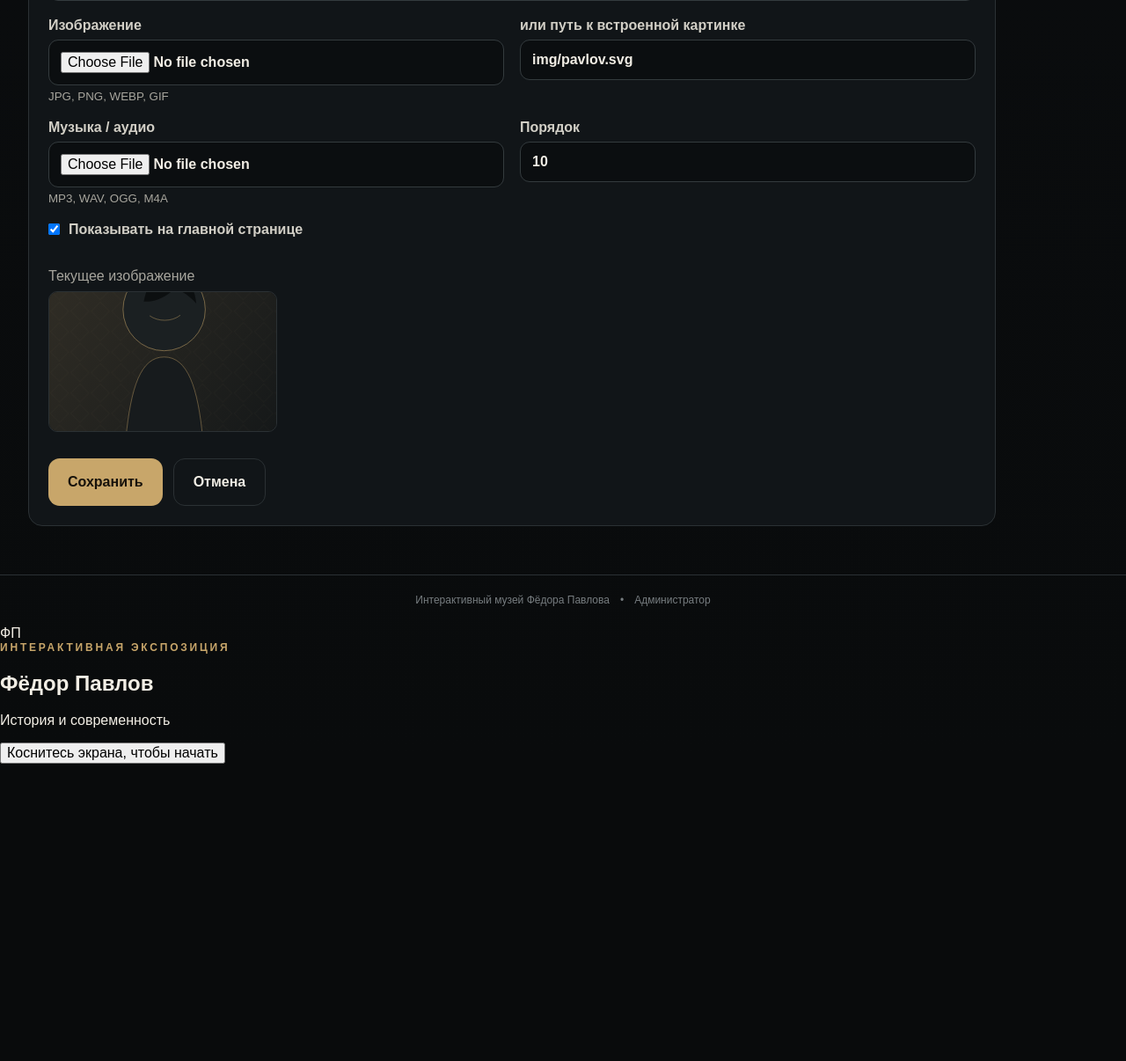
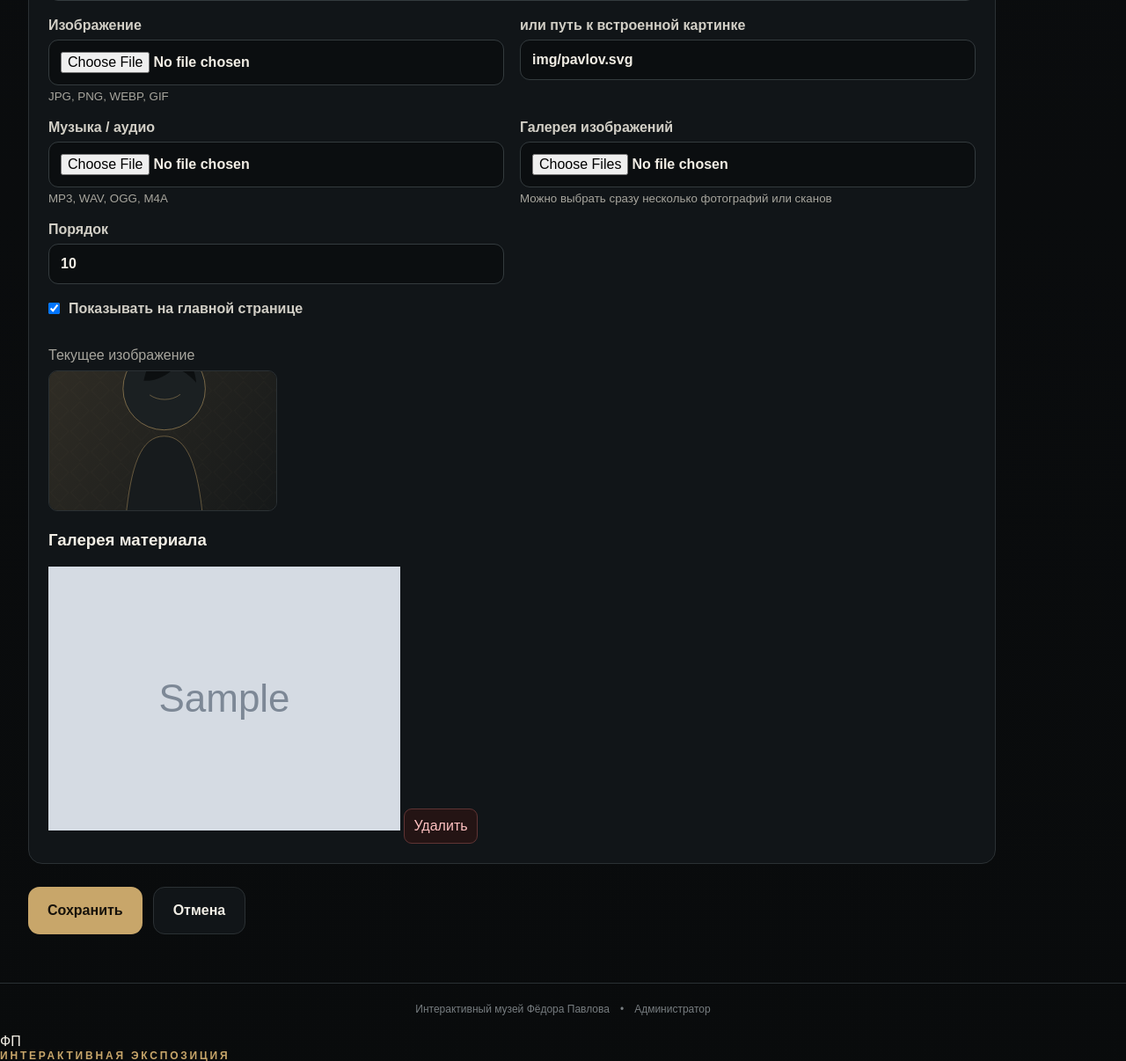
Before and after one commit to asbcorp24/pavlov, a Flask app: page /admin/edit/1 in a window 1280 px wide. Shown: the part 871-2077 px from the top of the page at 88% size. Before the commit the page ends 1739 px from the top, so only its background shows below. Run offline with Flask 3, Linux system fonts and the light colour scheme; the visitor is signed in with stand-in values (Sample User, id 1); data comes from the database, SQL or seed files in the repository; tables that the repository leaves empty hold one stand-in row (values such as "Sample post"); grey boxes marked "Sample" are stand-in pictures.

Commit message:
Add multi-image gallery management

```diff
--- a/templates/admin_form.html
+++ b/templates/admin_form.html
@@ -12,11 +12,27 @@
     <label>Изображение<input type="file" name="image_file" accept=".jpg,.jpeg,.png,.webp,.gif"><small>JPG, PNG, WEBP, GIF</small></label>
     <label>или путь к встроенной картинке<input name="image" value="{{ item.image if item else '' }}" placeholder="img/pavlov.svg"></label>
     <label>Музыка / аудио<input type="file" name="audio_file" accept=".mp3,.wav,.ogg,.m4a"><small>MP3, WAV, OGG, M4A</small></label>
+    <label>Галерея изображений<input type="file" name="gallery_files" accept=".jpg,.jpeg,.png,.webp,.gif" multiple><small>Можно выбрать сразу несколько фотографий или сканов</small></label>
     <label>Порядок<input type="number" name="sort_order" value="{{ item.sort_order if item else 0 }}"></label>
     <label class="check span2"><input type="checkbox" name="featured" {% if item and item.featured %}checked{% endif %}> Показывать на главной странице</label>
     {% if item and item.audio %}<label class="check span2"><input type="checkbox" name="remove_audio"> Удалить текущую аудиозапись</label>{% endif %}
   </div>
   {% if item and item.image %}<div class="current-preview"><span>Текущее изображение</span><img src="{{ url_for('static', filename=item.image) }}" alt=""></div>{% endif %}
+  {% if gallery %}
+  <div class="admin-gallery">
+    <h3>Галерея материала</h3>
+    <div class="admin-gallery-grid">
+    {% for photo in gallery %}
+      <div class="admin-gallery-item">
+        <img src="{{ url_for('static', filename=photo.image) }}" alt="">
+        <form method="post" action="{{ url_for('admin_gallery_delete', image_id=photo.id) }}" onsubmit="return confirm('Удалить изображение?')">
+          <button class="delete-btn" type="submit">Удалить</button>
+        </form>
+      </div>
+    {% endfor %}
+    </div>
+  </div>
+  {% endif %}
   <div class="form-actions"><button class="primary" type="submit">Сохранить</button><a class="secondary" href="{{ url_for('admin_dashboard') }}">Отмена</a></div>
 </form>
 {% endblock %}
```
